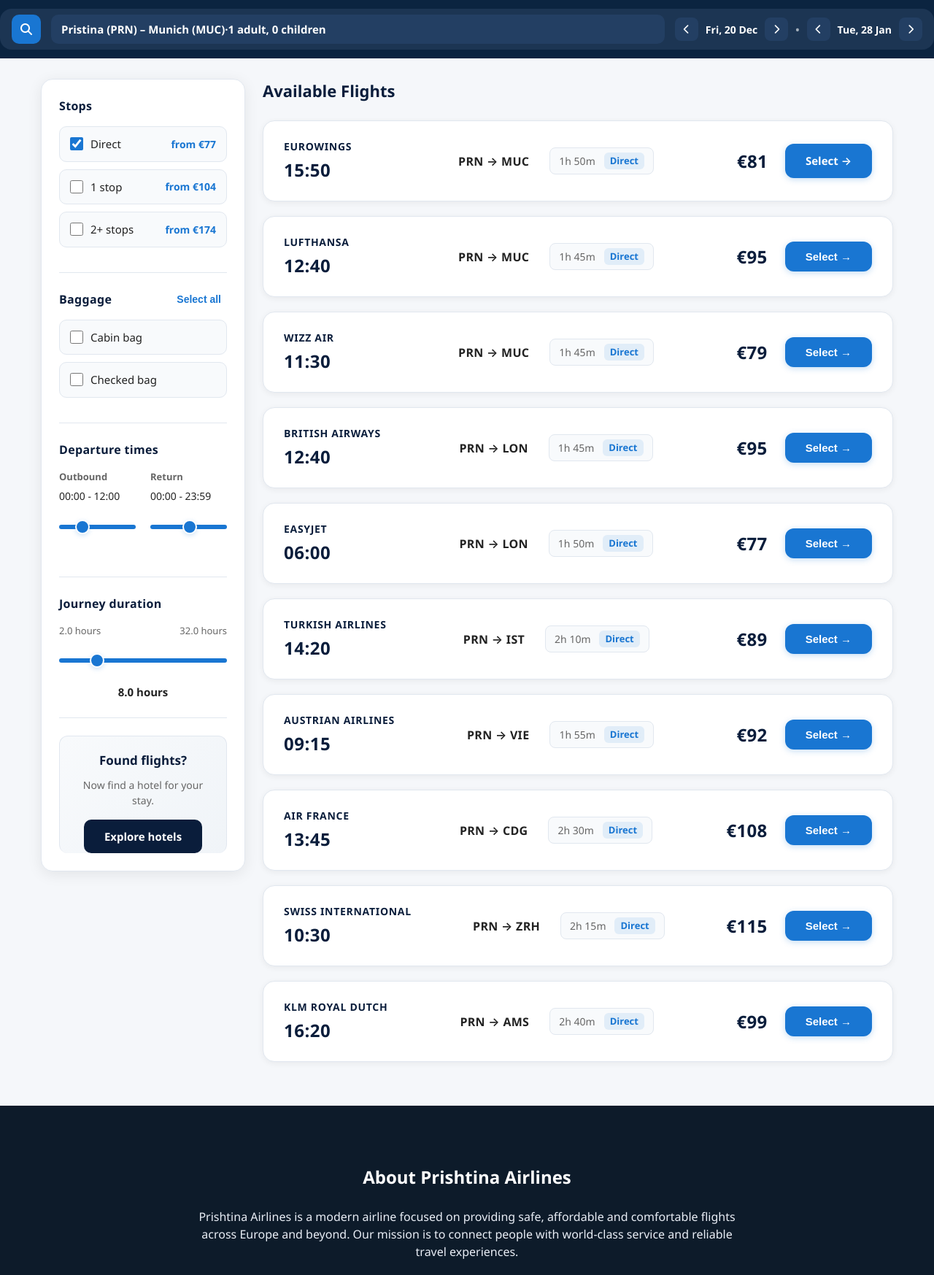
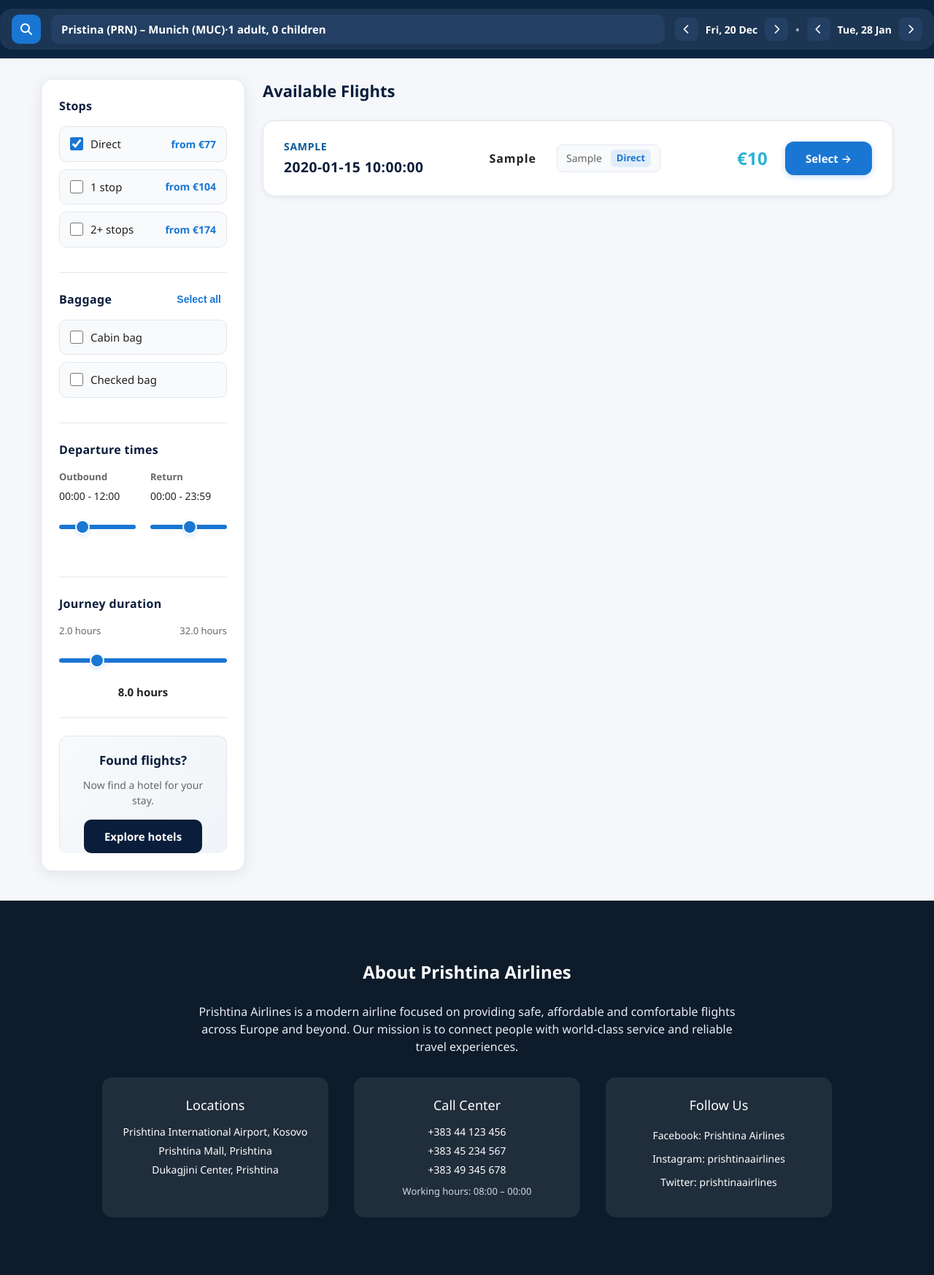
Before and after one commit to Albarudari/PrishtinaAirlines, a PHP site: page /flights.php in a window 1280 px wide. Shown: the part 72-1819 px from the top of the page at 73% size. Run offline with PHP 8.4, Linux system fonts and the light colour scheme; tables that the repository leaves empty or names only in its code hold one stand-in row (values such as "Sample post").

Commit message:
Update admin dashboard and flights page: changed Flight Data link to point to admin_flights.php, added Direct Flight checkbox in user management, and improved layout consistency in flights.php by reducing unnecessary line breaks.

```diff
--- a/flights.php
+++ b/flights.php
@@ -2,8 +2,12 @@
 if (session_status() === PHP_SESSION_NONE) {
     session_start();
 }
-// Ky kontrollon nese je admin
 $showAdminButton = (isset($_SESSION['user_role']) && $_SESSION['user_role'] === 'admin');
+
+// Database Connection
+require_once __DIR__ . '/M/FlightMapper.php';
+$flightMapper = new FlightMapper();
+$allFlights = $flightMapper->getAllFlights();
 ?>
 <!DOCTYPE html>
 <html lang="en">
@@ -15,7 +19,6 @@ $showAdminButton = (isset($_SESSION['user_role']) && $_SESSION['user_role'] ===
   <link rel="stylesheet" href="https://cdnjs.cloudflare.com/ajax/libs/font-awesome/6.5.0/css/all.min.css">
 
   <style>
-    /* Stili i butonit qe te mos prish asgje ne layout-in tend */
     .admin-button {
         position: fixed !important;
         bottom: 20px !important;
@@ -33,9 +36,7 @@ $showAdminButton = (isset($_SESSION['user_role']) && $_SESSION['user_role'] ===
         align-items: center;
         gap: 8px;
     }
-    .admin-button:hover {
-        background-color: #085a98 !important;
-    }
+    .admin-button:hover { background-color: #085a98 !important; }
   </style>
 </head>
 
@@ -61,108 +62,49 @@ $showAdminButton = (isset($_SESSION['user_role']) && $_SESSION['user_role'] ===
 
 <div class="summary-bar-bg">
   <div class="summary-bar">
-    <div class="summary-search">
-      <i class="fa-solid fa-magnifying-glass"></i>
+    <div class="summary-search"><i class="fa-solid fa-magnifying-glass"></i></div>
+    <div class="summary-route-wide" onclick="editRoute()">
+      <span id="route-text">Pristina (PRN) – Munich (MUC)</span> · <span id="passenger-text">1 adult, 0 children</span>
     </div>
-
-    <div class="summary-route-wide" onclick="editRoute()">
-      <span id="route-text">Pristina (PRN) – Munich (MUC)</span>
-      ·
-      <span id="passenger-text">1 adult, 0 children</span>
-    </div>
-
     <div class="summary-dates">
-      <button class="date-btn" onclick="changeDate(-1, 'depart')">
-        <i class="fa-solid fa-chevron-left"></i>
-      </button>
+      <button class="date-btn" onclick="changeDate(-1, 'depart')"><i class="fa-solid fa-chevron-left"></i></button>
       <span id="depart-date">Sat, 20 Dec</span>
-      <button class="date-btn" onclick="changeDate(1, 'depart')">
-        <i class="fa-solid fa-chevron-right"></i>
-      </button>
-
+      <button class="date-btn" onclick="changeDate(1, 'depart')"><i class="fa-solid fa-chevron-right"></i></button>
       <span class="dot">•</span>
-
-      <button class="date-btn" onclick="changeDate(-1, 'return')">
-        <i class="fa-solid fa-chevron-left"></i>
-      </button>
+      <button class="date-btn" onclick="changeDate(-1, 'return')"><i class="fa-solid fa-chevron-left"></i></button>
       <span id="return-date">Wed, 28 Jan</span>
-      <button class="date-btn" onclick="changeDate(1, 'return')">
-        <i class="fa-solid fa-chevron-right"></i>
-      </button>
+      <button class="date-btn" onclick="changeDate(1, 'return')"><i class="fa-solid fa-chevron-right"></i></button>
     </div>
   </div>
 </div>
 
 <div class="flights-container">
-
 <aside class="sidebar-filters">
   <div class="filter-section">
     <h4>Stops</h4>
-    <div class="stop-option">
-      <label>
-        <input type="checkbox" checked>
-        Direct
-      </label>
-      <span class="stop-price">from €77</span>
-    </div>
-    <div class="stop-option">
-      <label>
-        <input type="checkbox">
-        1 stop
-      </label>
-      <span class="stop-price">from €104</span>
-    </div>
-    <div class="stop-option">
-      <label>
-        <input type="checkbox">
-        2+ stops
-      </label>
-      <span class="stop-price">from €174</span>
-    </div>
+    <div class="stop-option"><label><input type="checkbox" checked> Direct</label><span class="stop-price">from €77</span></div>
+    <div class="stop-option"><label><input type="checkbox"> 1 stop</label><span class="stop-price">from €104</span></div>
+    <div class="stop-option"><label><input type="checkbox"> 2+ stops</label><span class="stop-price">from €174</span></div>
   </div>
 
   <div class="filter-section">
-    <div class="baggage-header">
-      <h4>Baggage</h4>
-      <button class="select-all">Select all</button>
-    </div>
-    <div class="baggage-option">
-      <label>
-        <input type="checkbox">
-        Cabin bag
-      </label>
-    </div>
-    <div class="baggage-option">
-      <label>
-        <input type="checkbox">
-        Checked bag
-      </label>
-    </div>
+    <div class="baggage-header"><h4>Baggage</h4><button class="select-all">Select all</button></div>
+    <div class="baggage-option"><label><input type="checkbox"> Cabin bag</label></div>
+    <div class="baggage-option"><label><input type="checkbox"> Checked bag</label></div>
   </div>
 
   <div class="filter-section">
     <h4>Departure times</h4>
     <div class="departure-times">
-      <div class="time-range">
-        <h5>Outbound</h5>
-        <span>00:00 - 12:00</span>
-        <input type="range" min="0" max="23" value="6">
-      </div>
-      <div class="time-range">
-        <h5>Return</h5>
-        <span>00:00 - 23:59</span>
-        <input type="range" min="0" max="23" value="12">
-      </div>
+      <div class="time-range"><h5>Outbound</h5><span>00:00 - 12:00</span><input type="range" min="0" max="23" value="6"></div>
+      <div class="time-range"><h5>Return</h5><span>00:00 - 23:59</span><input type="range" min="0" max="23" value="12"></div>
     </div>
   </div>
 
   <div class="filter-section">
     <h4>Journey duration</h4>
     <div class="duration-range">
-      <div class="duration-labels">
-        <span>2.0 hours</span>
-        <span>32.0 hours</span>
-      </div>
+      <div class="duration-labels"><span>2.0 hours</span><span>32.0 hours</span></div>
       <input type="range" min="2" max="32" value="8" step="0.1">
       <div class="duration-value">8.0 hours</div>
     </div>
@@ -178,218 +120,36 @@ $showAdminButton = (isset($_SESSION['user_role']) && $_SESSION['user_role'] ===
 <main class="flights-main">
   <h2>Available Flights</h2>
 
+  <?php if (empty($allFlights)): ?>
+      <div class="flight-card" style="justify-content: center; padding: 40px; border: 2px dashed #ccc;">
+          <p style="color: #666; font-style: italic;">No flights available for this route currently.</p>
+      </div>
+  <?php else: ?>
+      <?php foreach($allFlights as $flight): ?>
       <div class="flight-card">
         <div class="flight-left">
-      <div class="airline">Eurowings</div>
-      <div class="time">15:50</div>
+          <div class="airline" style="font-weight: 700; color: #085a98;"><?php echo htmlspecialchars($flight['airline']); ?></div>
+          <div class="time" style="font-size: 1.2rem; font-weight: 600;"><?php echo htmlspecialchars($flight['flight_time']); ?></div>
         </div>
 
         <div class="flight-center">
-      <div class="route">PRN → MUC</div>
+          <div class="route" style="letter-spacing: 1px;"><?php echo htmlspecialchars($flight['route']); ?></div>
           <div class="duration-container">
-        <span class="duration">1h 50m</span>
+            <span class="duration"><?php echo htmlspecialchars($flight['duration']); ?></span>
             <span class="direct">Direct</span>
           </div>
         </div>
 
         <div class="flight-right">
           <div class="price-container">
-        <span class="price">€81</span>
+            <span class="price" style="color: #2ab3d5;">€<?php echo htmlspecialchars($flight['price']); ?></span>
             <span class="price-label">per person</span>
           </div>
-      <a href="flightdetails.html" class="select-btn">Select →</a>
+          <a href="flightdetails.html" class="select-btn" style="transition: all 0.3s ease;">Select →</a>
         </div>
       </div>
-
-  <div class="flight-card">
-    <div class="flight-left">
-      <div class="airline">Lufthansa</div>
-      <div class="time">12:40</div>
-    </div>
-    <div class="flight-center">
-      <div class="route">PRN → MUC</div>
-      <div class="duration-container">
-        <span class="duration">1h 45m</span>
-        <span class="direct">Direct</span>
-      </div>
-    </div>
-    <div class="flight-right">
-      <div class="price-container">
-        <span class="price">€95</span>
-        <span class="price-label">per person</span>
-      </div>
-      <button>Select →</button>
-    </div>
-  </div>
-
-  <div class="flight-card">
-    <div class="flight-left">
-      <div class="airline">Wizz Air</div>
-      <div class="time">11:30</div>
-    </div>
-    <div class="flight-center">
-      <div class="route">PRN → MUC</div>
-      <div class="duration-container">
-        <span class="duration">1h 45m</span>
-        <span class="direct">Direct</span>
-      </div>
-    </div>
-    <div class="flight-right">
-      <div class="price-container">
-        <span class="price">€79</span>
-        <span class="price-label">per person</span>
-      </div>
-      <button>Select →</button>
-    </div>
-  </div>
-
-  <div class="flight-card">
-    <div class="flight-left">
-      <div class="airline">British Airways</div>
-      <div class="time">12:40</div>
-    </div>
-    <div class="flight-center">
-      <div class="route">PRN → LON</div>
-      <div class="duration-container">
-        <span class="duration">1h 45m</span>
-        <span class="direct">Direct</span>
-      </div>
-    </div>
-    <div class="flight-right">
-      <div class="price-container">
-        <span class="price">€95</span>
-        <span class="price-label">per person</span>
-      </div>
-      <button>Select →</button>
-    </div>
-  </div>
-
-  <div class="flight-card">
-    <div class="flight-left">
-      <div class="airline">easyJet</div>
-      <div class="time">06:00</div>
-    </div>
-    <div class="flight-center">
-      <div class="route">PRN → LON</div>
-      <div class="duration-container">
-        <span class="duration">1h 50m</span>
-        <span class="direct">Direct</span>
-      </div>
-    </div>
-    <div class="flight-right">
-      <div class="price-container">
-        <span class="price">€77</span>
-        <span class="price-label">per person</span>
-      </div>
-      <button>Select →</button>
-    </div>
-  </div>
-
-  <div class="flight-card">
-    <div class="flight-left">
-      <div class="airline">Turkish Airlines</div>
-      <div class="time">14:20</div>
-    </div>
-    <div class="flight-center">
-      <div class="route">PRN → IST</div>
-      <div class="duration-container">
-        <span class="duration">2h 10m</span>
-        <span class="direct">Direct</span>
-      </div>
-    </div>
-    <div class="flight-right">
-      <div class="price-container">
-        <span class="price">€89</span>
-        <span class="price-label">per person</span>
-      </div>
-      <button>Select →</button>
-    </div>
-  </div>
-
-  <div class="flight-card">
-    <div class="flight-left">
-      <div class="airline">Austrian Airlines</div>
-      <div class="time">09:15</div>
-    </div>
-    <div class="flight-center">
-      <div class="route">PRN → VIE</div>
-      <div class="duration-container">
-        <span class="duration">1h 55m</span>
-        <span class="direct">Direct</span>
-      </div>
-    </div>
-    <div class="flight-right">
-      <div class="price-container">
-        <span class="price">€92</span>
-        <span class="price-label">per person</span>
-      </div>
-      <button>Select →</button>
-    </div>
-  </div>
-
-  <div class="flight-card">
-    <div class="flight-left">
-      <div class="airline">Air France</div>
-      <div class="time">13:45</div>
-    </div>
-    <div class="flight-center">
-      <div class="route">PRN → CDG</div>
-      <div class="duration-container">
-        <span class="duration">2h 30m</span>
-        <span class="direct">Direct</span>
-      </div>
-    </div>
-    <div class="flight-right">
-      <div class="price-container">
-        <span class="price">€108</span>
-        <span class="price-label">per person</span>
-      </div>
-      <button>Select →</button>
-    </div>
-  </div>
-
-  <div class="flight-card">
-    <div class="flight-left">
-      <div class="airline">Swiss International</div>
-      <div class="time">10:30</div>
-    </div>
-    <div class="flight-center">
-      <div class="route">PRN → ZRH</div>
-      <div class="duration-container">
-        <span class="duration">2h 15m</span>
-        <span class="direct">Direct</span>
-      </div>
-    </div>
-    <div class="flight-right">
-      <div class="price-container">
-        <span class="price">€115</span>
-        <span class="price-label">per person</span>
-      </div>
-      <button>Select →</button>
-    </div>
-  </div>
-
-  <div class="flight-card">
-    <div class="flight-left">
-      <div class="airline">KLM Royal Dutch</div>
-      <div class="time">16:20</div>
-    </div>
-    <div class="flight-center">
-      <div class="route">PRN → AMS</div>
-      <div class="duration-container">
-        <span class="duration">2h 40m</span>
-        <span class="direct">Direct</span>
-      </div>
-    </div>
-    <div class="flight-right">
-      <div class="price-container">
-        <span class="price">€99</span>
-        <span class="price-label">per person</span>
-      </div>
-      <button>Select →</button>
-    </div>
-  </div>
-
+      <?php endforeach; ?>
+  <?php endif; ?>
 </main>
 </div>
 
@@ -434,6 +194,5 @@ $showAdminButton = (isset($_SESSION['user_role']) && $_SESSION['user_role'] ===
 </footer>
 
 <script src="flights.js"></script>
-
 </body>
 </html>
--- a/hotels.php
+++ b/hotels.php
@@ -2,7 +2,7 @@
 if (session_status() === PHP_SESSION_NONE) {
     session_start();
 }
-// Ky variabel kontrollon nese personi eshte admin
+
 $showAdminButton = (isset($_SESSION['user_role']) && $_SESSION['user_role'] === 'admin');
 ?>
 <!DOCTYPE html>
--- a/index.php
+++ b/index.php
@@ -1,5 +1,4 @@
 <?php
-// Kjo i thotë browser-it: "Mos u ndal këtu, shko direkt te homepage.php"
 header("Location: homepage.php");
 exit();
 ?>
```
Also changed, not shown: M/FlightMapper.php (added, +51 -0 lines), admin_dashboard.php (+6 -1 lines), admin_flights.php (added, +135 -0 lines). Lines whose indentation alone changed are shown as unchanged.
